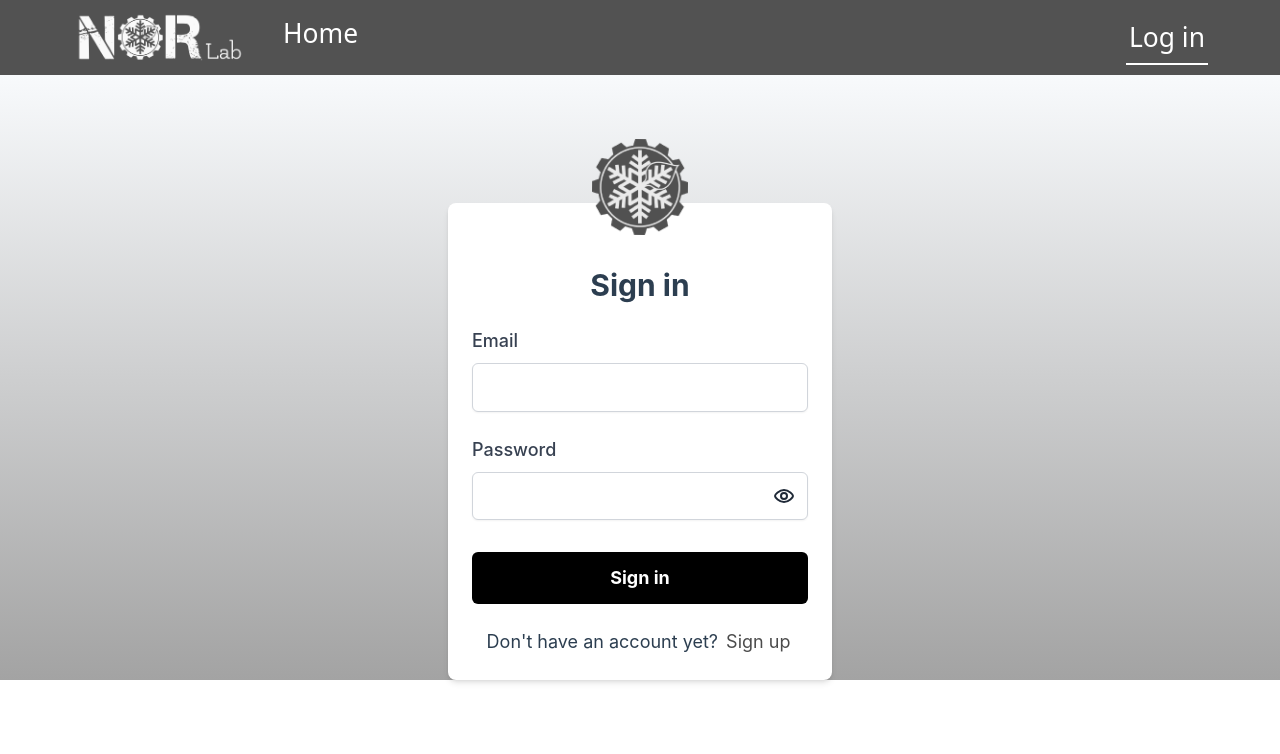
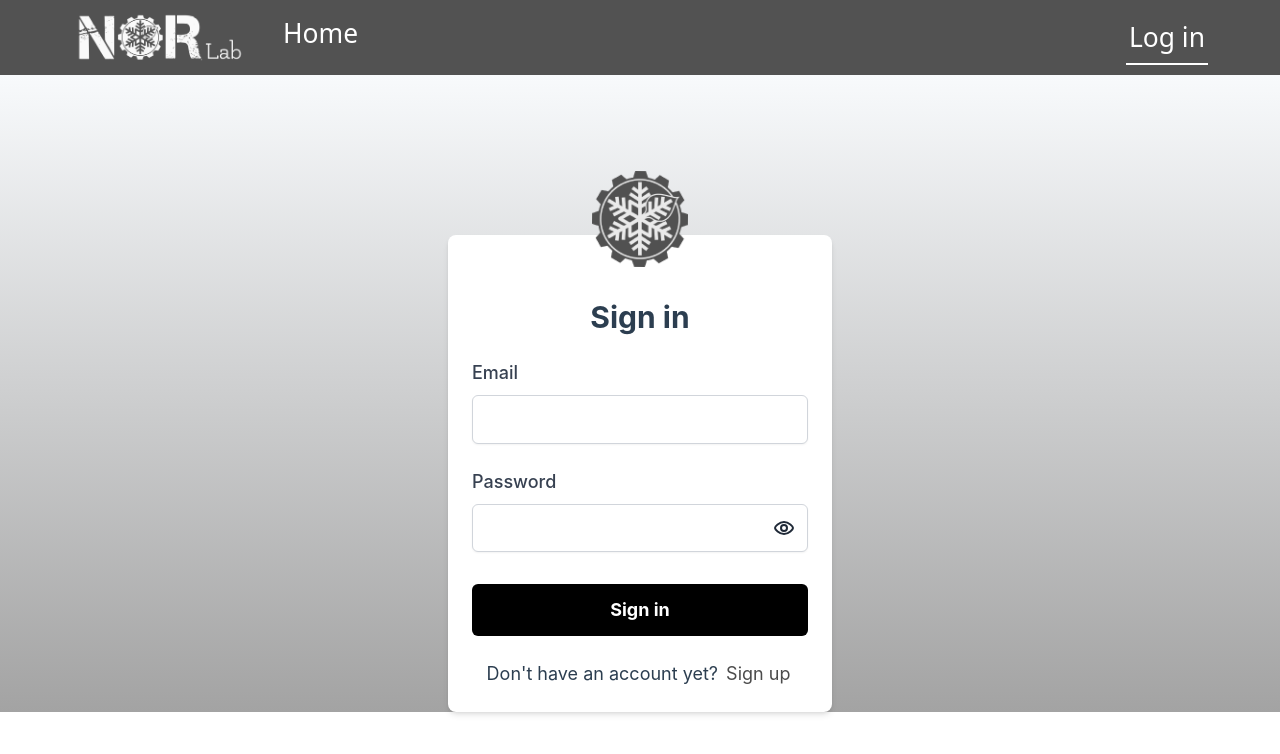
Before and after one commit to norlab-ulaval/libpointmatcher-server, a Vue app in the folder web/libpointmatcher-server-interface/: page /auth in a window 1280 px wide. Shown: the top 754 px of the page. Built offline with nearby package versions, Linux system fonts and the light colour scheme; what vue-papa-parse would draw is missing.

Commit message:
Adjust padding on sign in sign up

```diff
--- a/web/libpointmatcher-server-interface/src/components/Auth/SignIn.vue
+++ b/web/libpointmatcher-server-interface/src/components/Auth/SignIn.vue
@@ -1,6 +1,6 @@
 <template>
 
-    <div class="flex items-center justify-center" style="padding-top: 10%;">
+    <div class="flex items-center justify-center pt-40">
       <div class="relative w-96 max-w-md p-6 bg-white rounded-lg shadow-md dark:bg-neutral-700">
         <div class="absolute left-1/2 transform -translate-x-1/2" style="top: -4rem;">
             <img src="/public/logo.png" alt="logo" class="h-24 w-24">
--- a/web/libpointmatcher-server-interface/src/components/Auth/SignUp.vue
+++ b/web/libpointmatcher-server-interface/src/components/Auth/SignUp.vue
@@ -1,5 +1,5 @@
 <template>
-    <div class="flex items-center justify-center min-h-screen" style="padding-top: 10%;">
+    <div class="flex items-center justify-center pt-40">
       <div class="relative w-96 max-w-md p-6 bg-white rounded-lg shadow-md dark:bg-neutral-700">
         <div class="absolute left-1/2 transform -translate-x-1/2" style="top: -4rem;">
             <img src="/public/logo.png" alt="logo" class="h-24 w-24">
```
